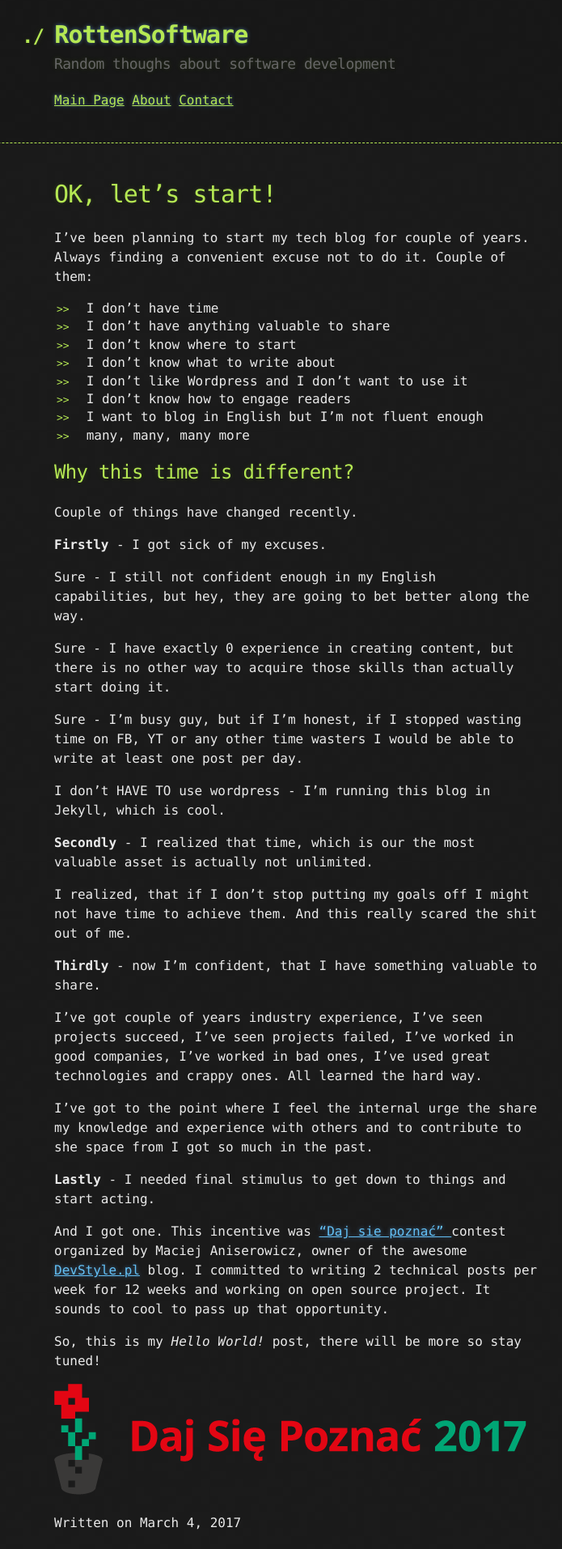
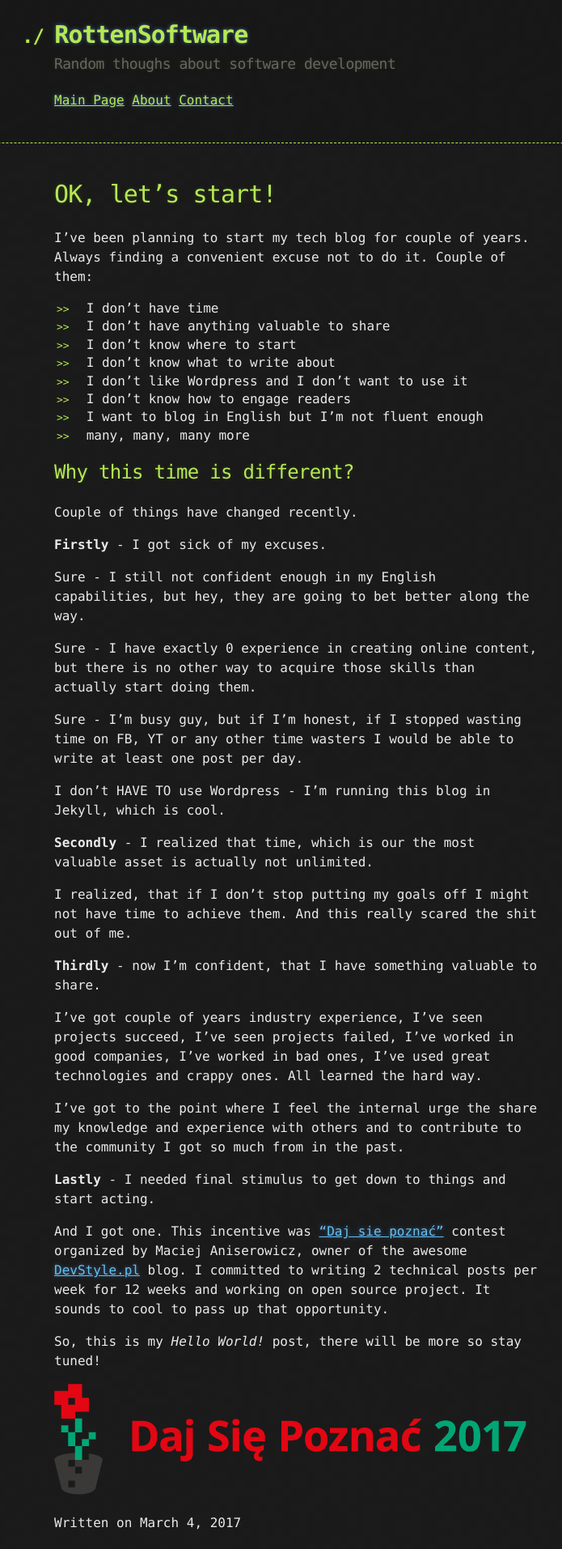
Before and after one commit to detfis/detfis.github.io, a Jekyll site: the page built from _posts/2017-03-04-hello-world.md, in a window 1280 px wide. Shown: the whole page at 81% size, without its empty margins (273-968 px from the left). Built offline with Jekyll 4.4.1, drawn with Linux system fonts in a browser that asks for light colours; comment, search, counter and statistics services are not loaded.

Commit message:
fix some typos

```diff
--- a/_posts/2017-03-04-hello-world.md
+++ b/_posts/2017-03-04-hello-world.md
@@ -26,11 +26,11 @@ Couple of things have changed recently.
 
 Sure - I still not confident enough in my English capabilities, but hey, they are going to bet better along the way.
 
-Sure - I have exactly 0 experience in creating content, but there is no other way to acquire those skills than actually start doing it.
+Sure - I have exactly 0 experience in creating online content, but there is no other way to acquire those skills than actually start doing them.
 
 Sure - I'm busy guy, but if I'm honest, if I stopped wasting time on FB, YT or any other time wasters I would be able to write at least one post per day.
 
-I don't HAVE TO use wordpress - I'm running this blog in Jekyll, which is cool.
+I don't HAVE TO use Wordpress - I'm running this blog in Jekyll, which is cool.
 
 
 **Secondly** - I realized that time, which is our the most valuable asset is actually not unlimited.
@@ -43,11 +43,11 @@ And this really scared the shit out of me.
 I've got couple of years industry experience, I've seen projects succeed,
 I've seen projects failed, I've worked in good companies, I've worked in bad ones, I've used great technologies and crappy ones. All learned the hard way.
 
-I've got to the point where I feel the internal urge the share my knowledge and experience with others and to contribute to she space from I got so much in the past.
+I've got to the point where I feel the internal urge the share my knowledge and experience with others and to contribute to the community I got so much from in the past.
 
 **Lastly** - I needed final stimulus to get down to things and start acting.
 
-And I got one. This incentive was ["Daj sie poznać" ](http://devstyle.pl/daj-sie-poznac/) contest organized by Maciej Aniserowicz, owner of the awesome [DevStyle.pl](http://devstyle.pl) blog. I committed to writing 2 technical posts per week for 12 weeks and working on open source project. It sounds to cool to pass up that opportunity.
+And I got one. This incentive was ["Daj sie poznać"](http://devstyle.pl/daj-sie-poznac/) contest organized by Maciej Aniserowicz, owner of the awesome [DevStyle.pl](http://devstyle.pl) blog. I committed to writing 2 technical posts per week for 12 weeks and working on open source project. It sounds to cool to pass up that opportunity.
 
 So, this is my _Hello World!_ post, there will be more so stay tuned!
 
```
Also changed, not shown: about.md (+2 -2 lines).
